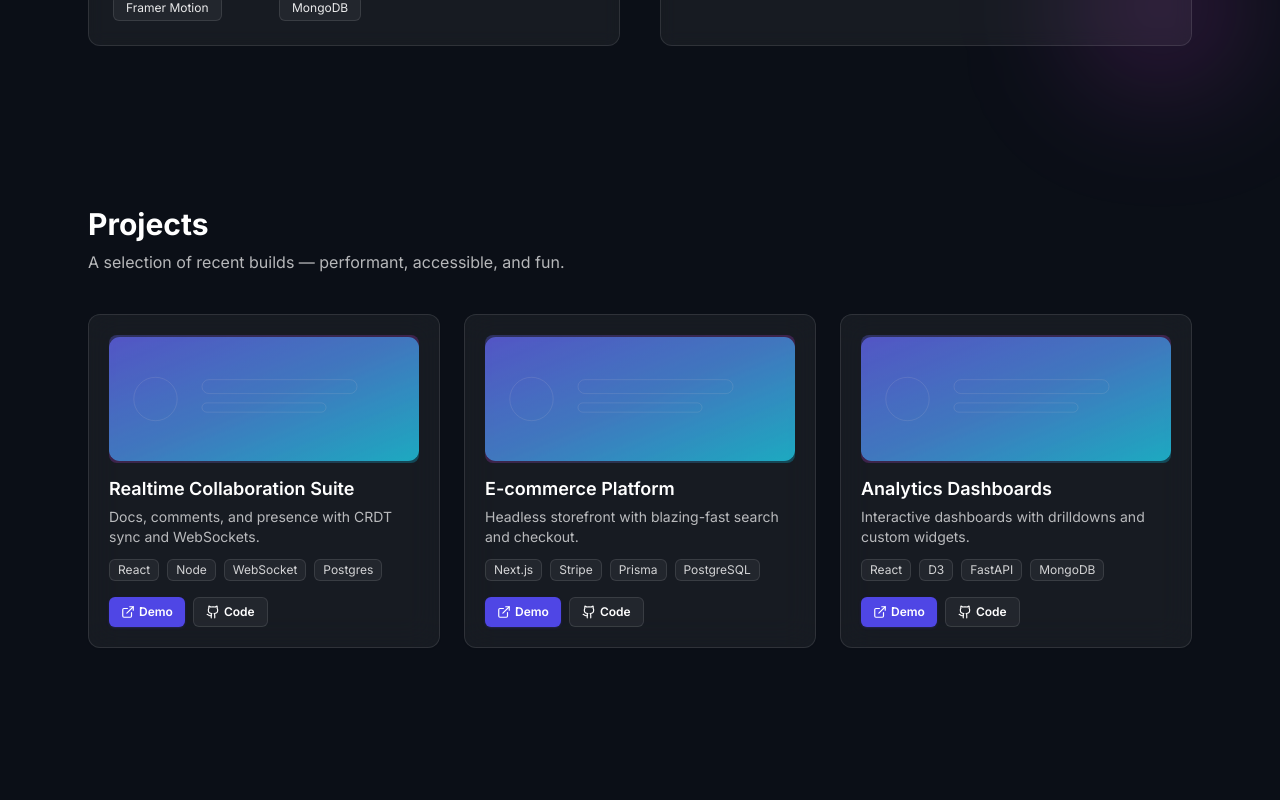
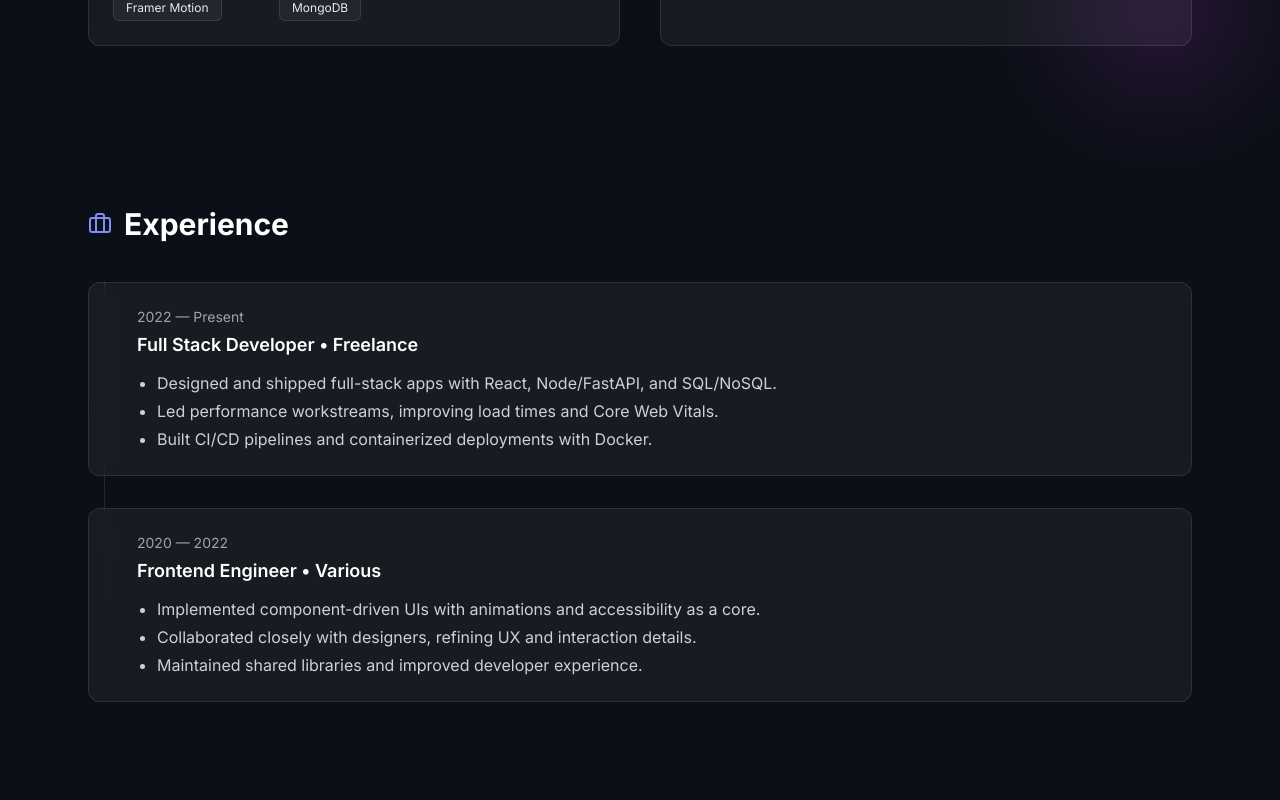
Before and after one commit to flamesuserresource3/frontend-repo_qe1c8glf_jnfxaq, a React (Vite) app: page / in a window 1280 px wide. Shown: the part 1240-2040 px from the top of the page. Built offline with nearby package versions, Linux system fonts and the light colour scheme; a web font is replaced by a local one.

Commit message:
Update project prj_qe1c8glf - 2025-11-05T07:12:41.556Z

```diff
--- a/src/App.jsx
+++ b/src/App.jsx
@@ -1,8 +1,10 @@
 import React from 'react';
 import Hero from './components/Hero';
 import About from './components/About';
+import Experience from './components/Experience';
 import Projects from './components/Projects';
 import Contact from './components/Contact';
+import Footer from './components/Footer';
 import { Rocket } from 'lucide-react';
 
 export default function App() {
@@ -17,6 +19,7 @@ export default function App() {
           </a>
           <nav className="hidden gap-6 text-sm md:flex">
             <a href="#about" className="text-white/80 hover:text-white">About</a>
+            <a href="#experience" className="text-white/80 hover:text-white">Experience</a>
             <a href="#projects" className="text-white/80 hover:text-white">Projects</a>
             <a href="#contact" className="text-white/80 hover:text-white">Contact</a>
           </nav>
@@ -27,9 +30,11 @@ export default function App() {
       <main>
         <Hero />
         <About />
+        <Experience />
         <Projects />
         <Contact />
       </main>
+      <Footer />
     </div>
   );
 }
--- /dev/null
+++ b/src/components/Experience.jsx
@@ -0,0 +1,65 @@
+import React from 'react';
+import { motion } from 'framer-motion';
+import { Briefcase } from 'lucide-react';
+
+const timeline = [
+  {
+    role: 'Full Stack Developer',
+    company: 'Freelance',
+    period: '2022 — Present',
+    points: [
+      'Designed and shipped full-stack apps with React, Node/FastAPI, and SQL/NoSQL.',
+      'Led performance workstreams, improving load times and Core Web Vitals.',
+      'Built CI/CD pipelines and containerized deployments with Docker.',
+    ],
+  },
+  {
+    role: 'Frontend Engineer',
+    company: 'Various',
+    period: '2020 — 2022',
+    points: [
+      'Implemented component-driven UIs with animations and accessibility as a core.',
+      'Collaborated closely with designers, refining UX and interaction details.',
+      'Maintained shared libraries and improved developer experience.',
+    ],
+  },
+];
+
+export default function Experience() {
+  return (
+    <section id="experience" className="bg-[#0b0f17] py-20 text-white">
+      <div className="mx-auto max-w-6xl px-6">
+        <div className="mb-10 flex items-center gap-3">
+          <Briefcase className="text-indigo-400" />
+          <h2 className="text-3xl font-bold">Experience</h2>
+        </div>
+
+        <div className="relative">
+          <div className="absolute left-4 top-0 bottom-0 hidden w-px bg-gradient-to-b from-white/20 via-white/10 to-transparent md:block" />
+          <div className="space-y-8">
+            {timeline.map((item, idx) => (
+              <motion.div
+                key={idx}
+                initial={{ opacity: 0, y: 20 }}
+                whileInView={{ opacity: 1, y: 0 }}
+                viewport={{ once: true }}
+                transition={{ duration: 0.5, delay: idx * 0.05 }}
+                className="relative rounded-xl border border-white/10 bg-white/5 p-6 backdrop-blur"
+              >
+                <div className="md:pl-6">
+                  <div className="mb-1 text-sm text-white/60">{item.period}</div>
+                  <div className="text-lg font-semibold">{item.role} • {item.company}</div>
+                  <ul className="mt-3 list-disc space-y-1 pl-5 text-white/80">
+                    {item.points.map((p) => (
+                      <li key={p}>{p}</li>
+                    ))}
+                  </ul>
+                </div>
+              </motion.div>
+            ))}
+          </div>
+        </div>
+      </div>
+    </section>
+  );
+}
--- /dev/null
+++ b/src/components/Footer.jsx
@@ -0,0 +1,35 @@
+import React from 'react';
+import { Github, Linkedin, Mail, Rocket } from 'lucide-react';
+
+export default function Footer() {
+  return (
+    <footer className="border-t border-white/10 bg-[#0b0f17] text-white">
+      <div className="mx-auto max-w-7xl px-6 py-10">
+        <div className="flex flex-col items-center justify-between gap-6 md:flex-row">
+          <a href="#home" className="flex items-center gap-2 font-semibold">
+            <Rocket className="text-indigo-400" size={18} />
+            <span>Harikrishna A</span>
+          </a>
+          <nav className="flex items-center gap-6 text-sm text-white/80">
+            <a href="#about" className="hover:text-white">About</a>
+            <a href="#experience" className="hover:text-white">Experience</a>
+            <a href="#projects" className="hover:text-white">Projects</a>
+            <a href="#contact" className="hover:text-white">Contact</a>
+          </nav>
+          <div className="flex items-center gap-3">
+            <a href="https://github.com" target="_blank" rel="noreferrer" className="inline-flex h-9 w-9 items-center justify-center rounded-full border border-white/10 bg-white/5 hover:bg-white/10">
+              <Github size={16} />
+            </a>
+            <a href="https://linkedin.com" target="_blank" rel="noreferrer" className="inline-flex h-9 w-9 items-center justify-center rounded-full border border-white/10 bg-white/5 hover:bg-white/10">
+              <Linkedin size={16} />
+            </a>
+            <a href="mailto:hello@example.com" className="inline-flex h-9 w-9 items-center justify-center rounded-full border border-white/10 bg-white/5 hover:bg-white/10">
+              <Mail size={16} />
+            </a>
+          </div>
+        </div>
+        <p className="mt-6 text-center text-xs text-white/50">© {new Date().getFullYear()} Harikrishna A. Crafted with care.</p>
+      </div>
+    </footer>
+  );
+}
--- a/src/components/Hero.jsx
+++ b/src/components/Hero.jsx
@@ -82,9 +82,9 @@ export default function Hero() {
           </motion.div>
         </div>
 
-        {/* Spline 3D scene */}
+        {/* Spline 3D scene without box */}
         <div className="relative w-full md:w-1/2">
-          <div className="h-[380px] w-full overflow-hidden rounded-xl border border-white/10 bg-white/5 backdrop-blur-sm md:h-[520px]">
+          <div className="h-[380px] w-full md:h-[520px]">
             <Spline
               scene="https://prod.spline.design/VJLoxp84lCdVfdZu/scene.splinecode"
               style={{ width: '100%', height: '100%' }}
```
Also changed, not shown: 1 other file (tests, documents, lock files or other folders).
